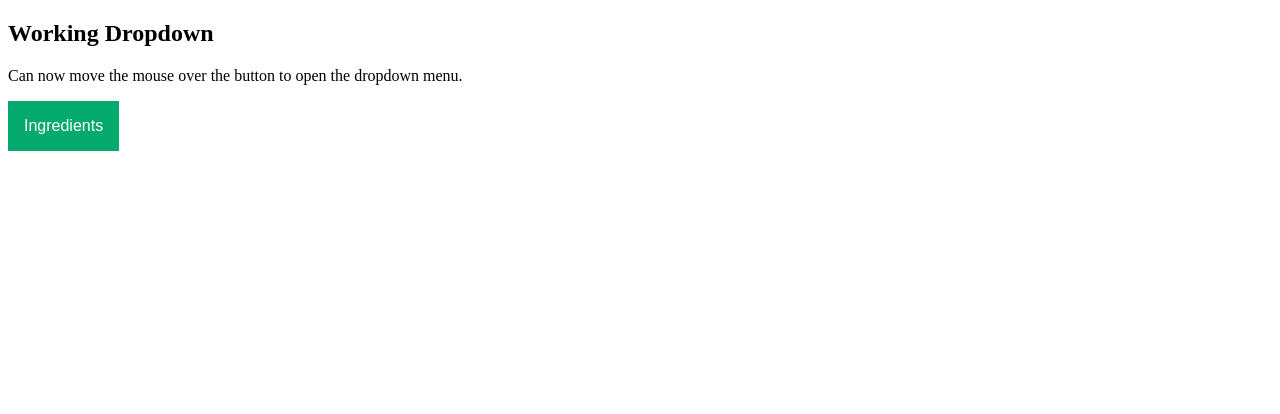
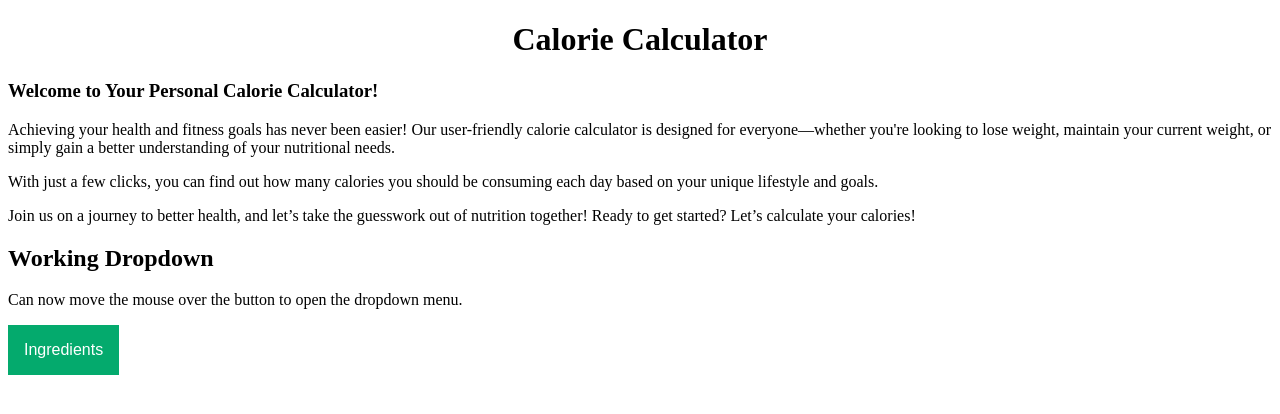
Before and after one commit to MaxDelatorre/WhatchaEating.github.io, a plain HTML site: page index.html in a window 1280 px wide. Drawn offline with Linux system fonts and the light colour scheme.

Commit message:
Update index.html
Added an intro page to the calorie calculator

```diff
--- a/index.html
+++ b/index.html
@@ -45,6 +45,23 @@
 </head>
 <body style="background-color:white;">
 
+<html>
+<head>
+	<title>HTML Editor - Full Version</title>
+</head>
+<body>
+<h1 style="text-align: center;">Calorie Calculator</h1>
+
+<h3>Welcome to Your Personal Calorie Calculator!</h3>
+
+<p>Achieving your health and fitness goals has never been easier! Our user-friendly calorie calculator is designed for everyone&mdash;whether you&#39;re looking to lose weight, maintain your current weight, or simply gain a better understanding of your nutritional needs.</p>
+
+<p>With just a few clicks, you can find out how many calories you should be consuming each day based on your unique lifestyle and goals.</p>
+
+<p>Join us on a journey to better health, and let&rsquo;s take the guesswork out of nutrition together! Ready to get started? Let&rsquo;s calculate your calories!</p>
+</body>
+</html>
+
 <h2>Working Dropdown</h2>
 <p>Can now move the mouse over the button to open the dropdown menu.</p>
 
```
